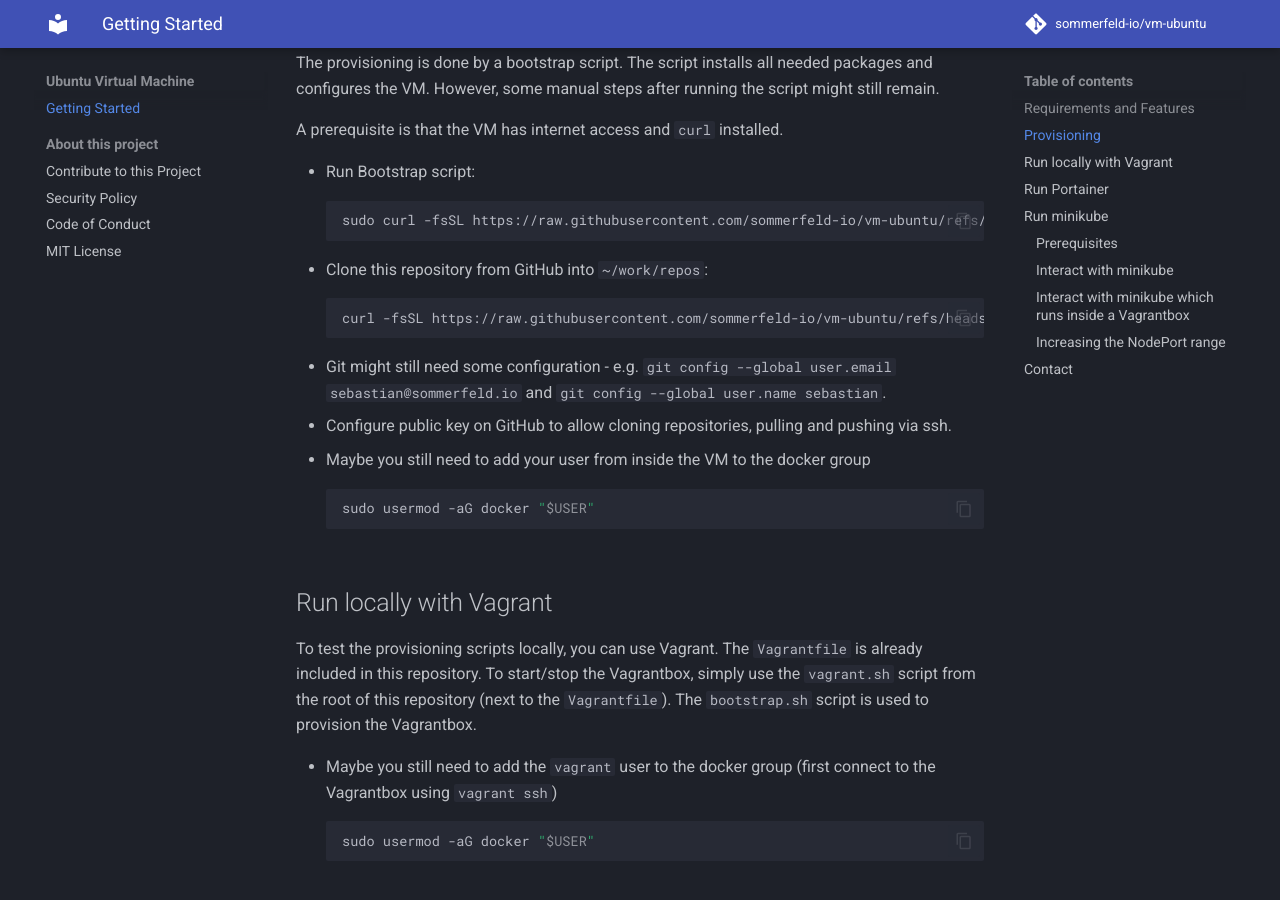
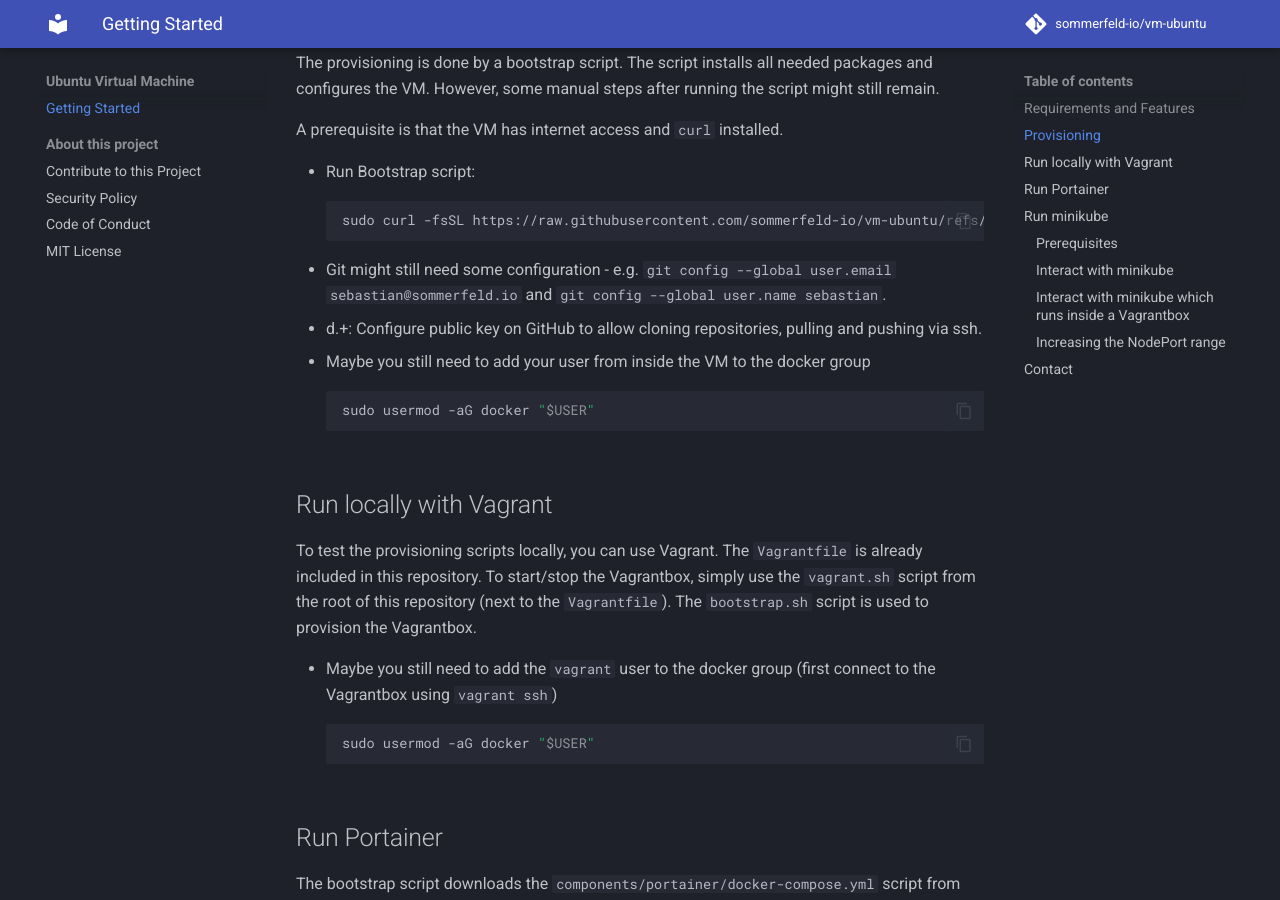
Before and after one commit to sommerfeld-io/vm-ubuntu-desktop, an MkDocs documentation site: the page built from docs/index.md, in a window 1280 px wide and 900 px high, scrolled down 649 px. Built offline with MkDocs 1.6.1 and Material for MkDocs 9.7.7, drawn with Linux system fonts in a browser that asks for light colours; comment, search, counter and statistics services are not loaded; some of the changed text lies outside the part shown.

````diff
--- a/docs/index.md
+++ b/docs/index.md
@@ -25,12 +25,8 @@ A prerequisite is that the VM has internet access and `curl` installed.
     ```bash
     sudo curl -fsSL https://raw.githubusercontent.com/sommerfeld-io/vm-ubuntu/refs/heads/main/components/provision/bootstrap.sh | bash -
     ```
-- Clone this repository from GitHub into `~/work/repos`:
-    ```bash
-    curl -fsSL https://raw.githubusercontent.com/sommerfeld-io/vm-ubuntu/refs/heads/main/components/provision/clone.sh
-    ```
 - Git might still need some configuration - e.g. `git config --global user.email sebastian@sommerfeld.io` and `git config --global user.name sebastian`.
-- Configure public key on GitHub to allow cloning repositories, pulling and pushing via ssh.
+- d.+: Configure public key on GitHub to allow cloning repositories, pulling and pushing via ssh.
 - Maybe you still need to add your user from inside the VM to the docker group
     ```bash
     sudo usermod -aG docker "$USER"
````
Also changed, not shown: other parts of docs/index.md (+1 -1 lines), 6 other files.
